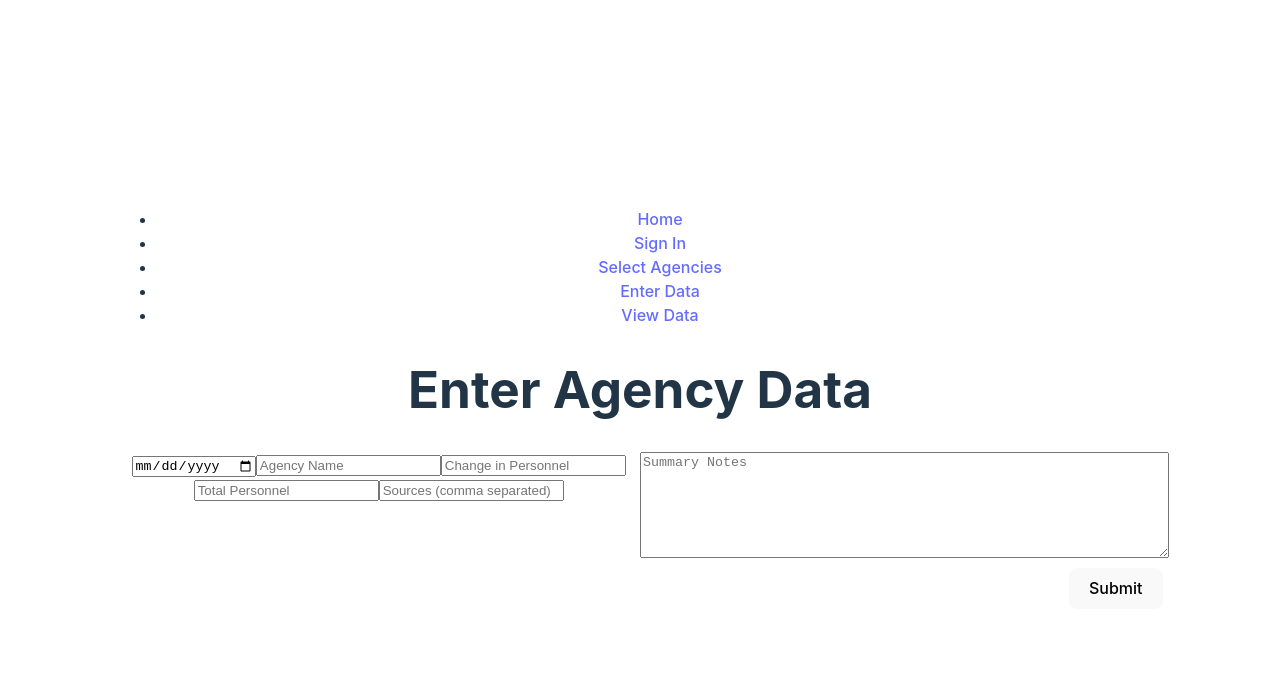
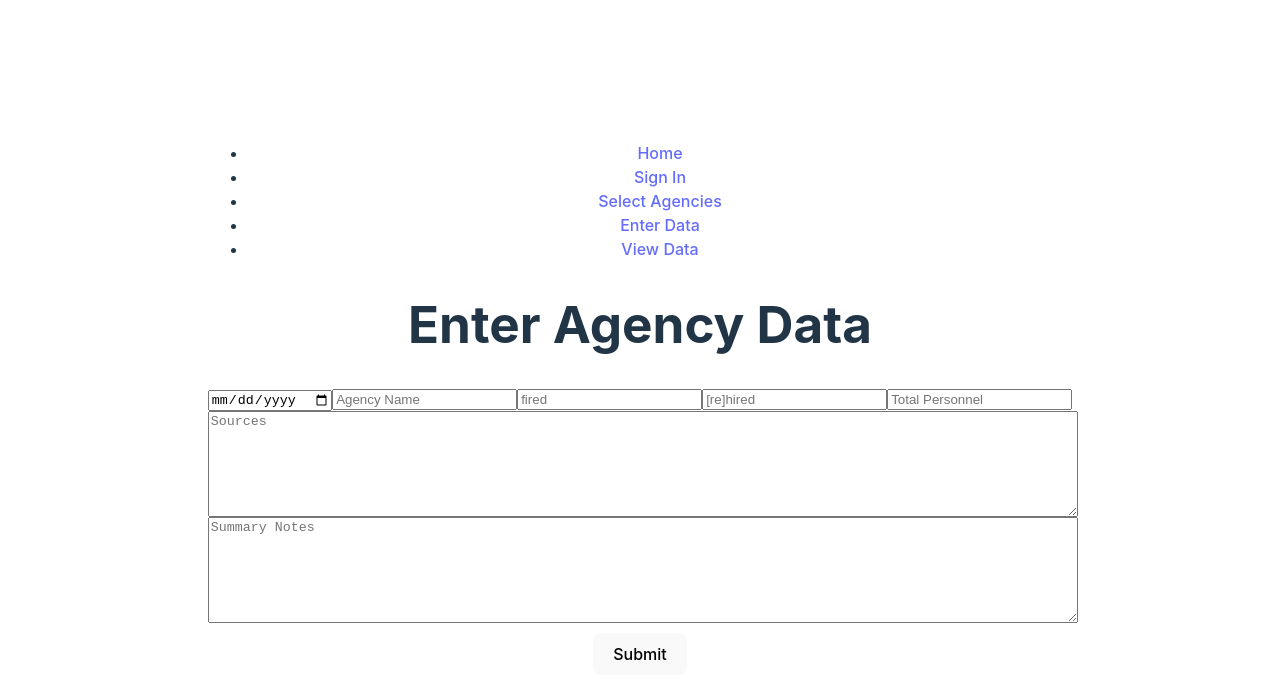
Before and after one commit to mllrjo/jmCapFrontend, a React (Vite) app: page /data-entry in a window 1280 px wide. Shown: the top 698 px of the page. Built offline with nearby package versions, Linux system fonts and the light colour scheme.

Commit message:
form styling

```diff
--- a/pages/DataEntry.jsx
+++ b/pages/DataEntry.jsx
@@ -32,17 +32,18 @@ export default function DataEntry() {
     return (
         <div>
             <h1>Enter Agency Data</h1>
-            <form onSubmit={handleSubmit} style={{ display: 'flex', alignItems: 'flex-start' }}>
+            <form onSubmit={handleSubmit}>
                 <div style={{ flex: 1 }}>
                     <input type='date' name='dateCollected' value={formData.dateCollected} onChange={handleChange} required />
                     <input type='text' name='agency' placeholder='Agency Name' value={formData.agency} onChange={handleChange} required />
-                    <input type='text' name='personnelChange' placeholder='Change in Personnel' value={formData.personnelChange} onChange={handleChange} />
+                    <input type='text' name='fired' placeholder='fired' value={formData.personnelChange} onChange={handleChange} />
+                    <input type='text' name='rehired' placeholder='[re]hired' value={formData.personnelChange} onChange={handleChange} />
                     <input type='number' name='totalPersonnel' placeholder='Total Personnel' value={formData.totalPersonnel} onChange={handleChange} />
-                    <input type='text' name='sources' placeholder='Sources (comma separated)' value={formData.sources} onChange={handleChange} />
                 </div>
                 <div style={{ flex: 1, display: 'flex', flexDirection: 'column', alignItems: 'flex-start' }}>
+                    <textarea name='sources' placeholder='Sources' value={formData.sources} onChange={handleChange} style={{ width: '100%', minHeight: '100px' }}></textarea>
                     <textarea name='summary' placeholder='Summary Notes' value={formData.summary} onChange={handleChange} style={{ width: '100%', minHeight: '100px' }}></textarea>
-                    <button type='submit' style={{ alignSelf: 'flex-end', marginTop: '10px' }}>Submit</button>
+                    <button type='submit' style={{ alignSelf: 'center', marginTop: '10px' }}>Submit</button>
                 </div>
             </form>
         </div>
```
